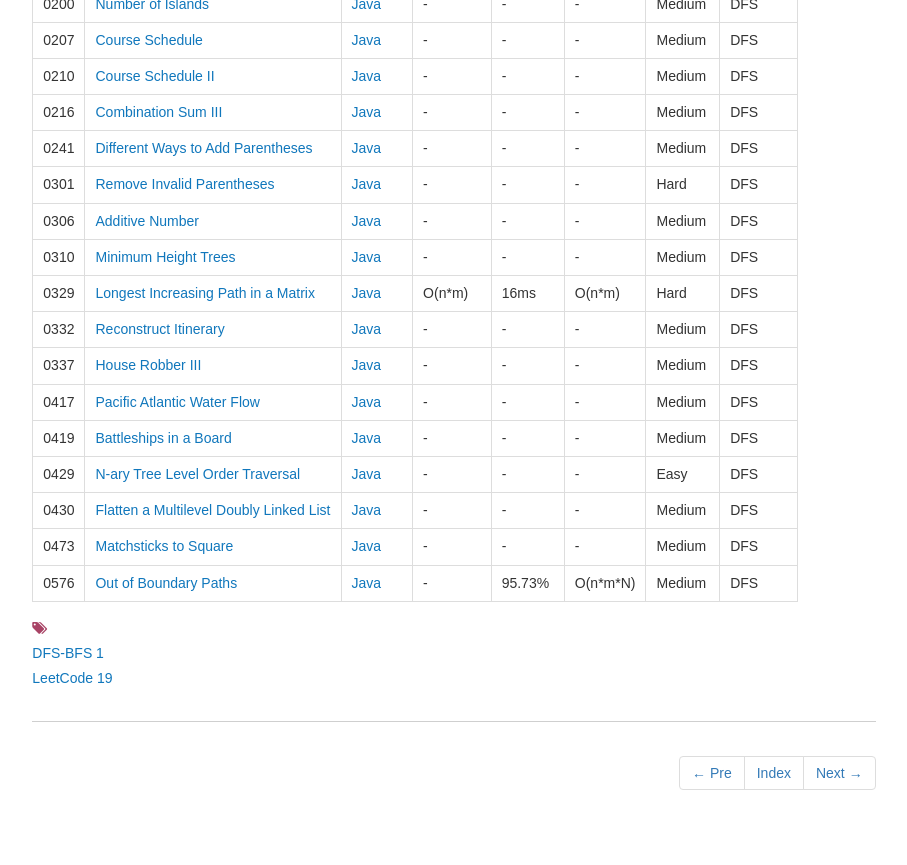
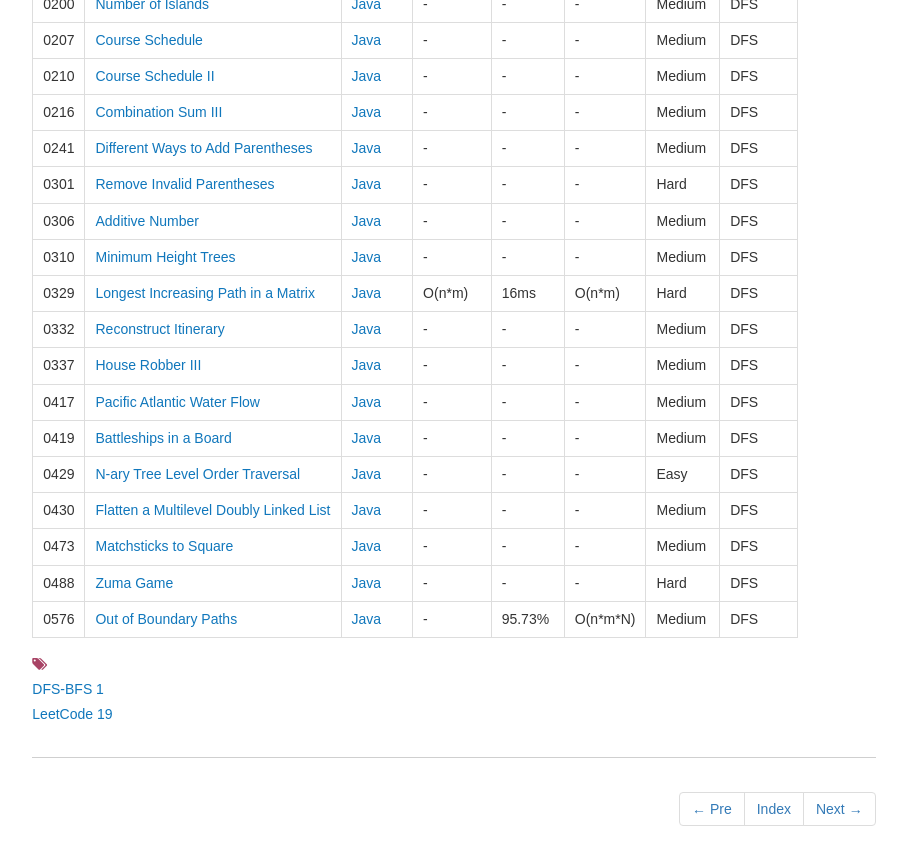
Before and after one commit to dunso/algorithm, a Jekyll site: the page built from docs/_posts/2017-12-03-DFS-BFS.md, in a window 1280 px wide and 900 px high, scrolled down 928 px. Shown: the top 865 px of the window, without its empty margins (186-1093 px from the left). Built offline with Jekyll 4.4.1, drawn with Linux system fonts in a browser that asks for light colours; nearby versions of some CDN libraries.

Commit message:
Add index of LeetCode0488.java to docs

```diff
--- a/docs/_posts/2017-12-03-DFS-BFS.md
+++ b/docs/_posts/2017-12-03-DFS-BFS.md
@@ -48,4 +48,5 @@ icon: file-alt
 |0429|[N-ary Tree Level Order Traversal](https://leetcode.com/problems/n-ary-tree-level-order-traversal/description/) | [Java](https://e.srl/leetcode-429/)  |-|-|-|Easy |DFS|
 |0430|[Flatten a Multilevel Doubly Linked List](https://leetcode.com/problems/flatten-a-multilevel-doubly-linked-list/) | [Java](https://e.srl/leetcode-430/)  |-|-|-|Medium |DFS|
 |0473|[Matchsticks to Square](https://leetcode.com/problems/matchsticks-to-square/) | [Java](https://e.srl/leetcode-473/)  |-|-|-|Medium |DFS|
+|0488|[Zuma Game](https://leetcode.com/problems/zuma-game/) | [Java](https://e.srl/leetcode-488/)  |-|-|-| Hard |DFS|
 |0576|[Out of Boundary Paths](https://leetcode.com/problems/out-of-boundary-paths)| [Java](https://e.srl/leetcode-576/)  | - |95.73%| O(n\*m\*N)  |  Medium |DFS |
```
